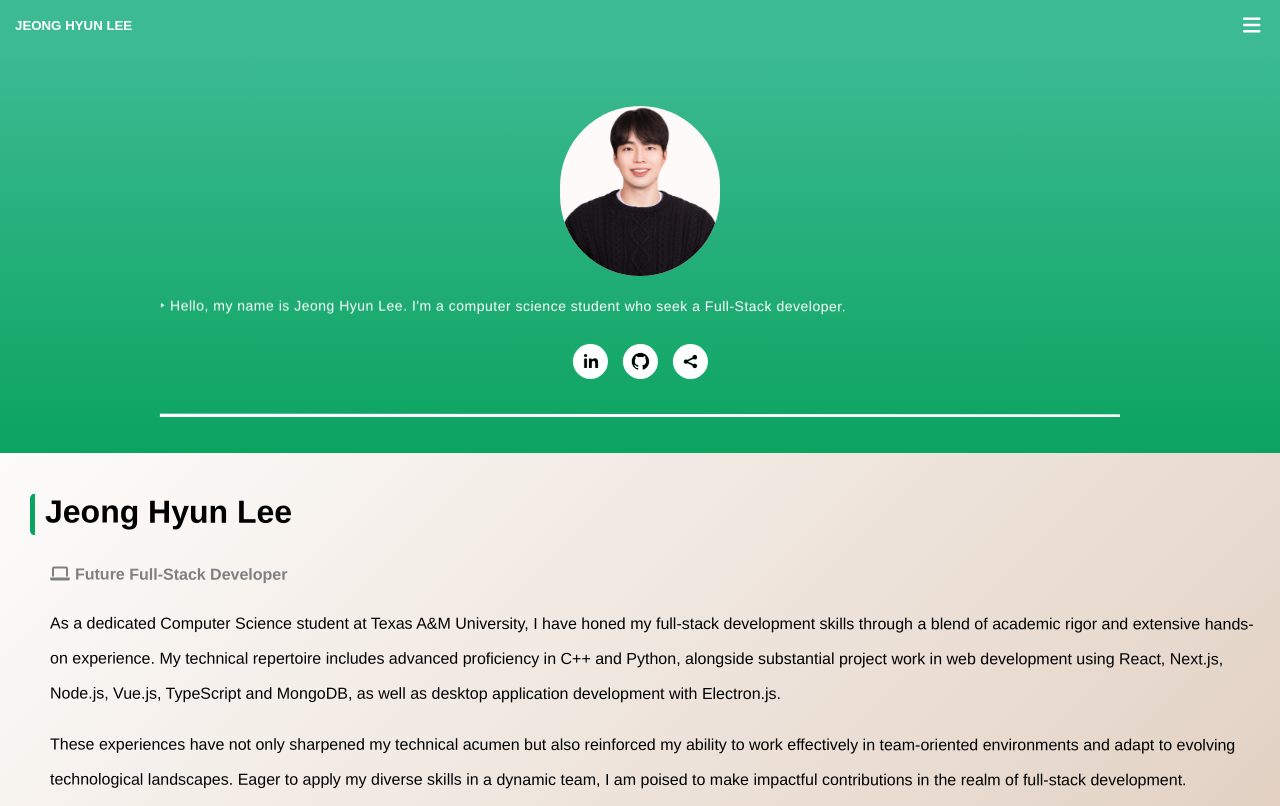
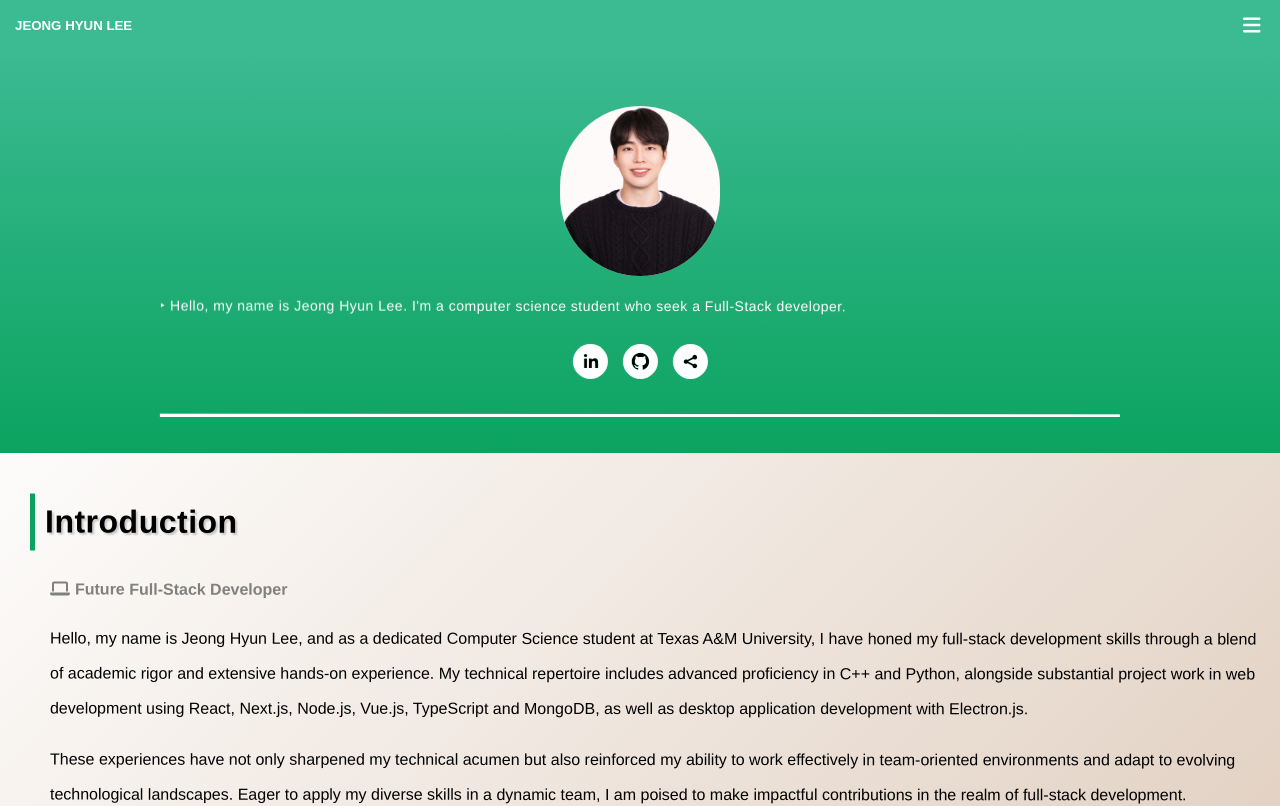
Before and after one commit to JunLee8108/jun-recent-blog, a React (Create React App) app: page / in a window 1280 px wide. Shown: the top 806 px of the page. Built offline with nearby package versions, Linux system fonts and the light colour scheme.

Commit message:
some design changed

```diff
--- a/src/components/HomeSection.css
+++ b/src/components/HomeSection.css
@@ -72,7 +72,7 @@ li {
   font-weight: bold;
   cursor: pointer;
   display: flex;
-  transition: all 0.1s linear;
+  transition: all 0.3s ease;
 }
 
 .li-gold {
@@ -152,6 +152,7 @@ li img {
   background-color: #0ba360;
   border-radius: 0px;
   box-shadow: 0 4px 8px 0 rgba(0, 0, 0, 0.8);
+  text-shadow: 2px 2px 2px rgba(0, 0, 0, 0.3);
   /* transform: translateY(-15px); */
 }
 
@@ -185,6 +186,10 @@ li img {
   margin-right: 10px;
   text-align: center;
   transition: all 0.2s linear;
+}
+
+.tech-stack-title {
+  transition: 0.5s all;
 }
 
 .tech-stack-flexbox img {
@@ -591,6 +596,7 @@ textarea {
   .navbar-list:hover {
     color: gold;
     transform: scale(1.1);
+    text-shadow: 2px 2px 2px rgba(0, 0, 0, 0.2);
   }
 
   .submit-button:hover {
@@ -611,6 +617,10 @@ textarea {
   .tech-stack-flexbox:hover {
     transform: scale(1.12);
     cursor: pointer;
+  }
+
+  .tech-stack-flexbox:hover .tech-stack-title {
+    text-shadow: 2px 2px 2px rgba(0, 0, 0, 0.2);
   }
 
   .tech-stack-flexbox:hover .tech-stack-border-line {
--- a/src/components/helpher/TechStackModal.css
+++ b/src/components/helpher/TechStackModal.css
@@ -80,8 +80,16 @@ h3 {
   background-color: transparent;
   font-weight: bold;
   cursor: pointer;
-  color: red;
-  transition: 0.3s all ease;
+  /* color: #e62e2e;
+  transition: 0.3s all ease; */
+  color: #0000;
+  background: linear-gradient(90deg, red 50%, #000 0) var(--_p, 100%) / 200%
+    no-repeat;
+  -webkit-background-clip: text;
+  background-clip: text;
+  transition: 0.8s all ease;
+  letter-spacing: 1px;
+  text-shadow: 3px 3px 3px rgba(232, 11, 11, 0.2);
 }
 
 .tech-stack-modal-border {
@@ -145,8 +153,9 @@ h3 {
 
 @media (hover: hover) {
   .tech-stack-modal-closeBtn:hover {
-    transform: scale(1.2);
-    opacity: 0.5;
+    /* transform: scale(1.2); */
+    /* opacity: 0.5; */
+    --_p: 0%;
   }
 
   .tech-stack-modal-btn-container:hover .tech-stack-modal-border {
@@ -180,8 +189,4 @@ h3 {
   .tech-stack-description-sub {
     font-size: 13px;
   }
-
-  .tech-stack-modal-closeBtn {
-    color: red;
-  }
 }
--- a/src/components/helpher/TechStackModal.js
+++ b/src/components/helpher/TechStackModal.js
@@ -62,7 +62,8 @@ export default function TechStackModal({
                 >
                   CLOSE
                 </button>
-                <div className="tech-stack-modal-border"></div>
+
+                {/* <div className="tech-stack-modal-border"></div> */}
               </div>
             </center>
           </div>
--- a/src/index.css
+++ b/src/index.css
@@ -32,11 +32,14 @@ ul {
 
 /* common use */
 .h1-green-left {
-  padding-left: 10px;
-  padding-bottom: 5px;
+  /* padding-left: 10px;
+  padding-bottom: 5px; */
+  padding: 10px;
   border-left: solid #0ba360 5px;
-  border-radius: 5px;
+  /* border-radius: 5px; */
   margin-bottom: 30px;
+  letter-spacing: 0.5px;
+  text-shadow: 2px 2px 2px rgba(0, 0, 0, 0.2);
 }
 
 .container-layout {
@@ -46,9 +49,7 @@ ul {
   padding: 20px;
   padding-left: 30px;
   opacity: 0;
-
   background: var(--container-background-color);
-
   animation: flash 0.7s 0.2s forwards;
 }
 
--- a/src/pages/Home.js
+++ b/src/pages/Home.js
@@ -31,7 +31,7 @@ function Home() {
           bg2.style.opacity = 0;
           count -= 1;
         }
-      }, 5000);
+      }, 4000);
 
       return () => {
         clearTimeout(timer);
@@ -62,7 +62,7 @@ function Home() {
       {/* About Me 1 - Introduction */}
       <div className="about-me-introduction container-layout">
         <div className="introduction-flexbox-1">
-          <h1 className="h1-green-left">Jeong Hyun Lee </h1>
+          <h1 className="h1-green-left">Introduction </h1>
           <div className="introduction-text-box">
             <h4>
               <FontAwesomeIcon
@@ -71,14 +71,16 @@ function Home() {
               />
               Future Full-Stack Developer
             </h4>
+
             <p>
-              As a dedicated Computer Science student at Texas A&M University, I
-              have honed my full-stack development skills through a blend of
-              academic rigor and extensive hands-on experience. My technical
-              repertoire includes advanced proficiency in C++ and Python,
-              alongside substantial project work in web development using React,
-              Next.js, Node.js, Vue.js, TypeScript and MongoDB, as well as
-              desktop application development with Electron.js.
+              Hello, my name is Jeong Hyun Lee, and as a dedicated Computer
+              Science student at Texas A&M University, I have honed my
+              full-stack development skills through a blend of academic rigor
+              and extensive hands-on experience. My technical repertoire
+              includes advanced proficiency in C++ and Python, alongside
+              substantial project work in web development using React, Next.js,
+              Node.js, Vue.js, TypeScript and MongoDB, as well as desktop
+              application development with Electron.js.
             </p>
             <p>
               These experiences have not only sharpened my technical acumen but
@@ -144,7 +146,7 @@ function Home() {
                     <img src={content.img} alt="tech-stack"></img>
                   )}
                 </div>
-                <h4>{content.name}</h4>
+                <h4 className="tech-stack-title">{content.name}</h4>
                 <div className="tech-stack-border-line"></div>
               </div>
             );
```
